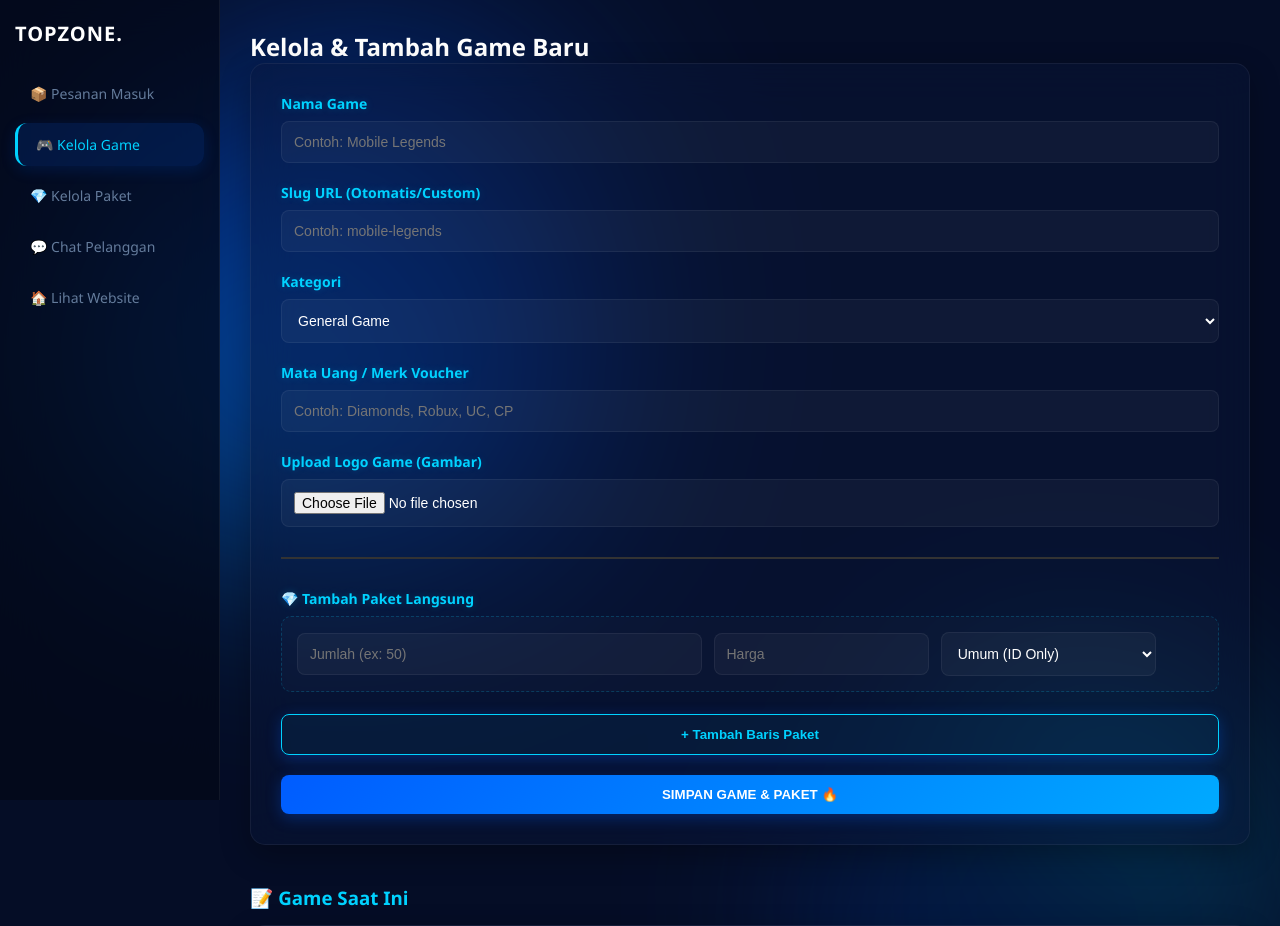
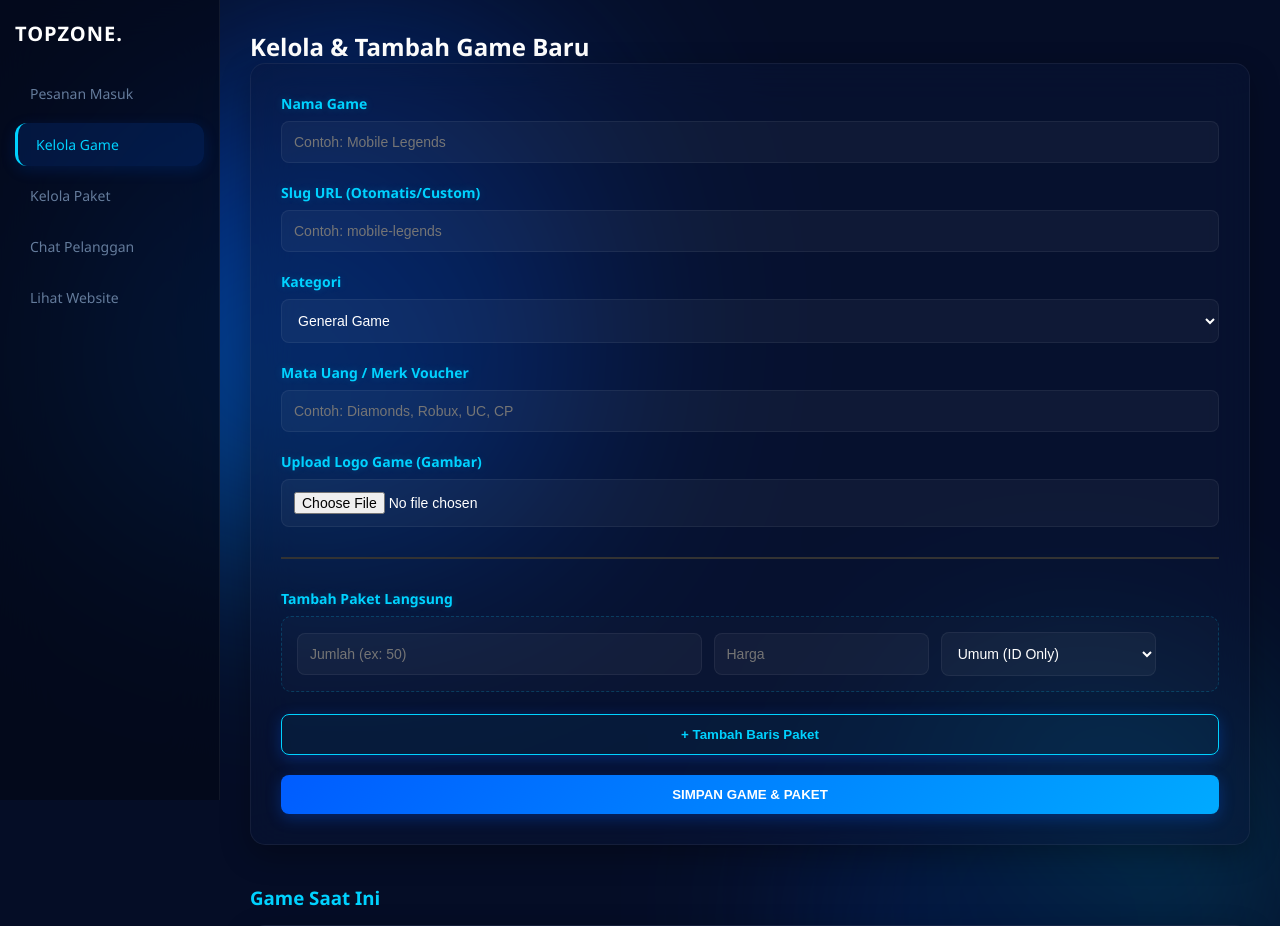
Before and after one commit to NDEV56/TopZone, a PHP site: page /topzone/admin_tambah_game.php in a window 1280 px wide. Shown: the top 926 px of the page. Run offline with PHP 8.4, Linux system fonts and the light colour scheme; data that the repository does not hold is empty.

Commit message:
apus emoticon

```diff
--- a/Home/admin_tambah_game.php
+++ b/Home/admin_tambah_game.php
@@ -338,11 +338,11 @@
 
     <div class="sidebar">
         <h1>TOPZONE.</h1>
-        <a href="admin_orders.php" class="nav-link">📦 Pesanan Masuk</a>
-        <a href="admin_tambah_game.php" class="nav-link active">🎮 Kelola Game</a>
-        <a href="admin_paket.php" class="nav-link">💎 Kelola Paket</a>
-        <a href="../Home/Chat/Admin_Chat/admin_chat.php" class="nav-link ">💬 Chat Pelanggan</a>
-        <a href="index.php" class="nav-link">🏠 Lihat Website</a>
+        <a href="admin_orders.php" class="nav-link"> Pesanan Masuk</a>
+        <a href="admin_tambah_game.php" class="nav-link active"> Kelola Game</a>
+        <a href="admin_paket.php" class="nav-link"> Kelola Paket</a>
+        <a href="../Home/Chat/Admin_Chat/admin_chat.php" class="nav-link "> Chat Pelanggan</a>
+        <a href="index.php" class="nav-link"> Lihat Website</a>
     </div>
 
     <div class="content">
@@ -380,7 +380,7 @@
                 </div>
 
                 <hr style="border: 0.5px solid #333; margin: 30px 0;">
-                <label>💎 Tambah Paket Langsung</label>
+                <label> Tambah Paket Langsung</label>
                 <div id="paket-list">
                     <div class="paket-row">
                         <input type="text" name="p_nama[]" placeholder="Jumlah (ex: 50)" required style="flex: 2;">
@@ -396,11 +396,11 @@
                     </div>
                 </div>
                 <button type="button" class="btn-action btn-add-paket" onclick="tambahPaket()">+ Tambah Baris Paket</button>
-                <button type="submit" name="simpan" class="btn-action">SIMPAN GAME & PAKET 🔥</button>
+                <button type="submit" name="simpan" class="btn-action">SIMPAN GAME & PAKET</button>
             </form>
         </div>
 
-        <h3 style="color: var(--primary); margin-bottom: 15px;">📝 Game Saat Ini</h3>
+        <h3 style="color: var(--primary); margin-bottom: 15px;"> Game Saat Ini</h3>
         <div class="table-container">
             <table>
                 <thead>
```
Also changed, not shown: Home/Chat/Admin_Chat/admin_chat.php (+6 -6 lines), Home/admin_orders.php (+5 -5 lines), Home/admin_paket.php (+5 -5 lines).
